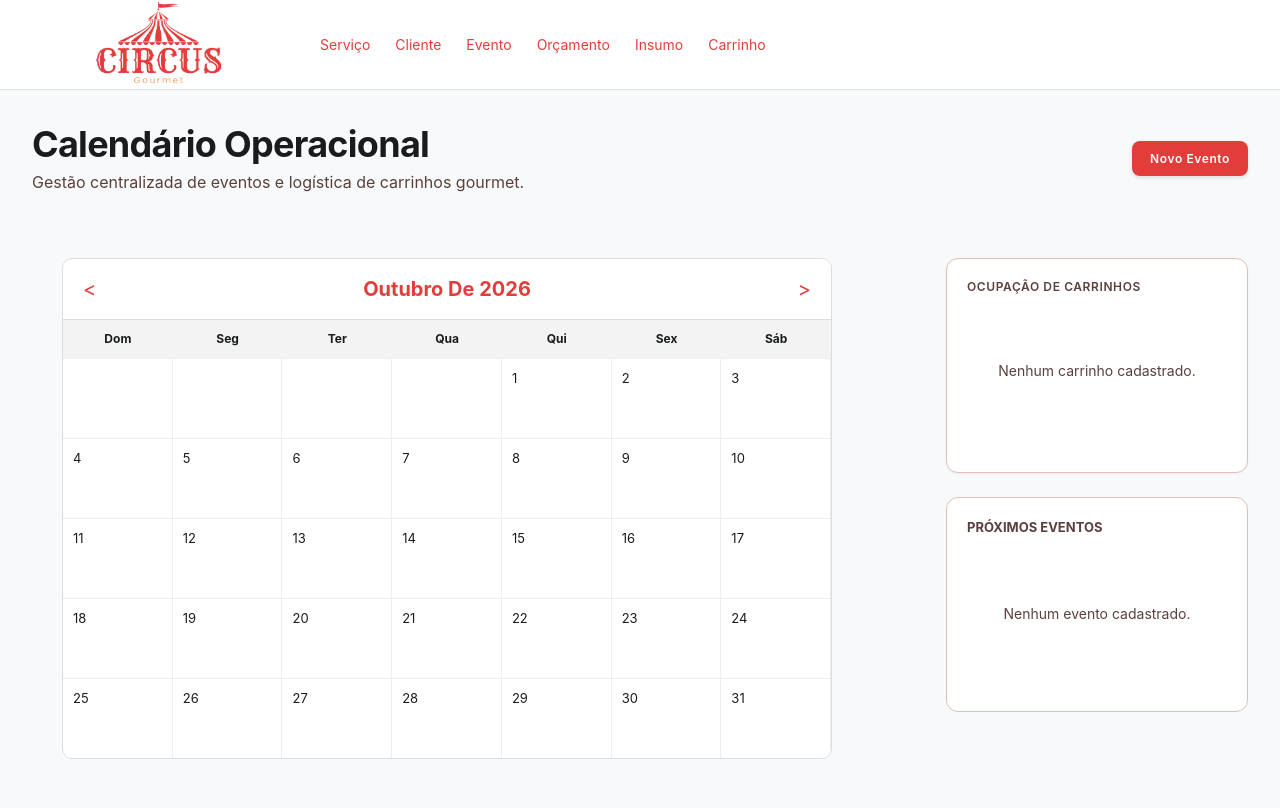
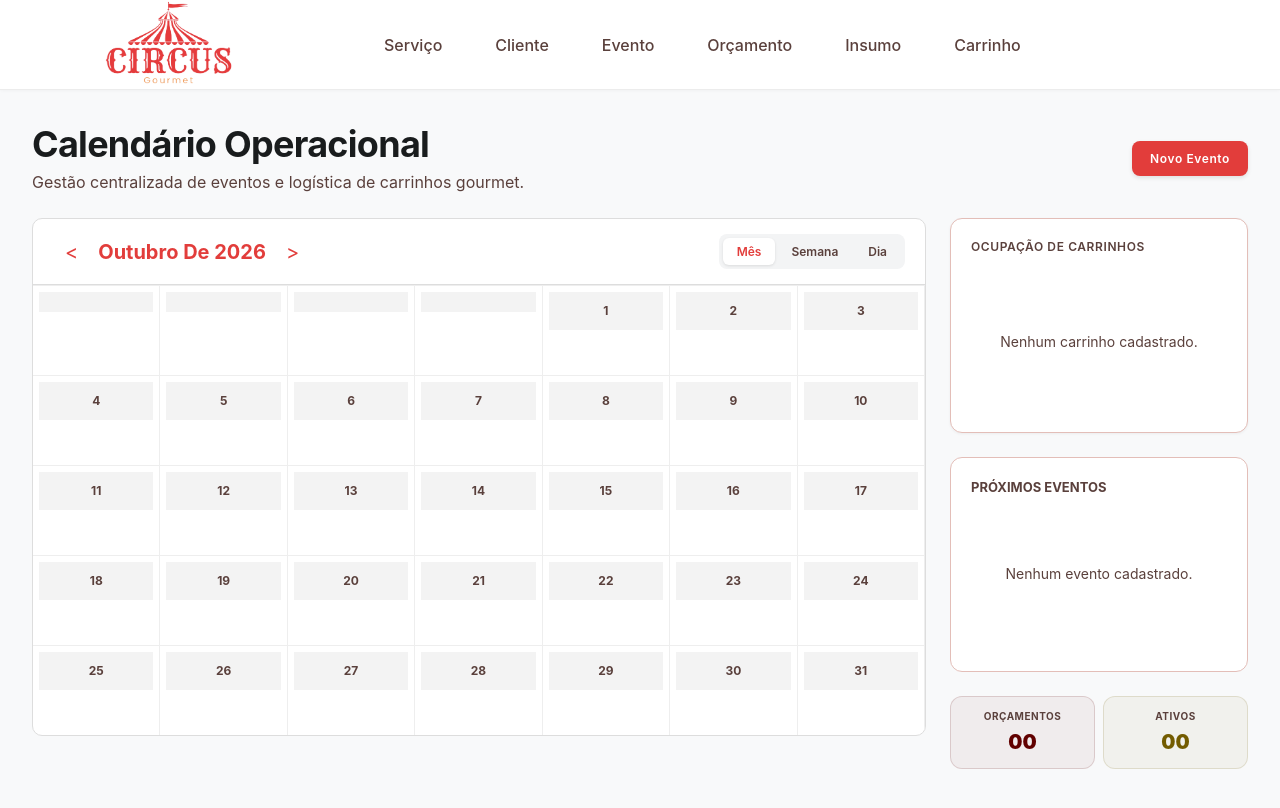
Before and after one commit to viniciusribtech/circusgourmet-projeto, a React app in the folder frontend/: page / in a window 1280 px wide. Shown: the top 808 px of the page. Built offline with nearby package versions, Linux system fonts and the light colour scheme; the HTML template or start-up script is replaced by a standard one.

Commit message:
feat: adiciona pills no calendário, estatísticas rápidas e ajustes de css

```diff
--- a/frontend/src/App.css
+++ /dev/null
@@ -1,86 +0,0 @@
-.navbar {
-    height: 60px;
-    display: flex;
-    align-items: center;
-    padding: 0 30px;
-    border-bottom: 1px solid #ddd;
-    background-color: white;
-}
-
-.logo {
-    margin: 0;
-    font-size: 20px;
-    color: #610000;
-}
-
-.nav-links {
-    display: flex;
-    gap: 25px;
-    margin-left: 40px;
-}
-
-.nav-links button {
-    border: none;
-    background: none;
-    color: #610000;
-    cursor: pointer;
-    font-size: 14px;
-}
-
-.nav-links button:hover {
-    color: #610000;
-}
-
-.calendar {
-    width: 65%;
-    margin: 40px 0 40px 30px;
-    background-color: white;
-    border: 1px solid #ddd;
-    border-radius: 10px;
-    overflow: hidden;
-}
-
-.calendar-header {
-    display: flex;
-    align-items: center;
-    justify-content: space-between;
-    padding: 15px 20px;
-    border-bottom: 1px solid #ddd;
-}
-
-.calendar-header h2 {
-    margin: 0;
-    font-size: 20px;
-    color: #610000;
-    text-transform: capitalize;
-}
-
-.calendar-header button {
-    border: none;
-    background: none;
-    color: #610000;
-    font-size: 20px;
-    cursor: pointer;
-}
-
-.week-days,
-.calendar-days {
-    display: grid;
-    grid-template-columns: repeat(7, 1fr);
-}
-
-.week-days span {
-    padding: 10px;
-    text-align: center;
-    font-weight: bold;
-    font-size: 12px;
-    background-color: #f3f3f3;
-}
-
-.calendar-days span {
-    min-height: 80px;
-    padding: 10px;
-    border-top: 1px solid #eee;
-    border-right: 1px solid #eee;
-    font-size: 13px;
-}
--- a/frontend/src/components/BarraNav/navbar.css
+++ b/frontend/src/components/BarraNav/navbar.css
@@ -1,10 +1,15 @@
 .navbar {
-    height: 90px;
+     height: 90px;
     display: flex;
     align-items: center;
-    padding: 0 30px;
-    border-bottom: 1px solid #ddd;
-    background-color: white;
+    gap: 40px;
+    padding: 0 40px;
+    border-bottom: 1px solid #ececec;
+    background-color: #ffffff;
+    box-shadow: 0 1px 3px rgba(0, 0, 0, 0.03);
+    position: sticky;
+    top: 0;
+    z-index: 100;
 }
 
 .logo {
@@ -24,16 +29,36 @@
 
 .nav-links {
     display: flex;
+    align-items: center;
     gap: 25px;
     margin-left: 40px;
 }
 
 .nav-links button {
-    border: none;
+     border: none;
     background: none;
-    color: #e23d3b;
+    color: #5a403c;
     cursor: pointer;
-    font-size: 14px;
+    font-size: 16px;
+    font-weight: 500;
+    padding: 8px 14px;
+    border-radius: 6px;
+    transition: all 0.2s ease;
+    font-family: inherit;
+    position: relative;
+}
+
+.nav-links button::after {
+    content: '';
+    position: absolute;
+    bottom: 2px;
+    left: 50%;
+    transform: translateX(-50%) scaleX(0);
+    width: 60%;
+    height: 2px;
+    background-color: #e23d3b;
+    border-radius: 2px;
+    transition: transform 0.2s ease;
 }
 
 .nav-links button:hover {
--- a/frontend/src/components/Calendario/calendar.css
+++ b/frontend/src/components/Calendario/calendar.css
@@ -1,18 +1,26 @@
 .calendar {
-    width: 85%;
-    margin: 40px 0 40px 30px;
+    width: 100%;
     background-color: white;
     border: 1px solid #ddd;
     border-radius: 10px;
     overflow: hidden;
 }
 
+/* ===== Cabeçalho ===== */
 .calendar-header {
     display: flex;
     align-items: center;
     justify-content: space-between;
     padding: 15px 20px;
     border-bottom: 1px solid #ddd;
+    gap: 12px;
+    flex-wrap: wrap;
+}
+
+.calendar-header-esquerda {
+    display: flex;
+    align-items: center;
+    gap: 8px;
 }
 
 .calendar-header h2 {
@@ -28,8 +36,47 @@
     color: #e23d3b;
     font-size: 20px;
     cursor: pointer;
+    padding: 4px 12px;
+    border-radius: 6px;
+    transition: background-color 0.2s;
 }
 
+.calendar-header button:hover {
+    background-color: #f3f3f3;
+}
+
+/* ===== Segmented control (Mês / Semana / Dia) ===== */
+.segmented-control {
+    display: inline-flex;
+    background-color: #f3f4f5;
+    border-radius: 8px;
+    padding: 4px;
+    gap: 2px;
+}
+
+.segmented-control button {
+    padding: 6px 14px;
+    border: none;
+    background: none;
+    border-radius: 6px;
+    font-size: 12px;
+    font-weight: 600;
+    color: #5a403c;
+    cursor: pointer;
+    transition: all 0.2s;
+}
+
+.segmented-control button:hover {
+    color: #191c1d;
+}
+
+.segmented-control button.ativo {
+    background-color: white;
+    color: #e23d3b;
+    box-shadow: 0 1px 3px rgba(0, 0, 0, 0.1);
+}
+
+/* ===== Grid de dias ===== */
 .week-days,
 .calendar-days {
     display: grid;
@@ -42,12 +89,54 @@
     font-weight: bold;
     font-size: 12px;
     background-color: #f3f3f3;
+    color: #5a403c;
 }
 
-.calendar-days span {
-    min-height: 80px;
-    padding: 10px;
+.calendar-cell {
+    min-height: 90px;
+    padding: 6px;
     border-top: 1px solid #eee;
     border-right: 1px solid #eee;
     font-size: 13px;
+    display: flex;
+    flex-direction: column;
+    gap: 4px;
+    overflow: hidden;
 }
+
+.numero-dia {
+    font-weight: 600;
+    color: #191c1d;
+}
+
+/* ===== Pills de evento ===== */
+.pill-evento {
+    font-size: 10px;
+    line-height: 1.2;
+    font-weight: 600;
+    padding: 3px 6px;
+    border-radius: 4px;
+    border-left: 3px solid;
+    white-space: nowrap;
+    overflow: hidden;
+    text-overflow: ellipsis;
+    cursor: pointer;
+}
+
+.pill-evento.corporativo {
+    background-color: rgba(226, 61, 59, 0.15);
+    color: #e23d3b;
+    border-color: #e23d3b;
+}
+
+.pill-evento.casamento {
+    background-color: #ffe088;
+    color: #735c00;
+    border-color: #735c00;
+}
+
+.pill-evento.tech {
+    background-color: #e4e4cc;
+    color: #2c2e1d;
+    border-color: #2c2e1d;
+}
--- a/frontend/src/components/Calendario/calendar.jsx
+++ b/frontend/src/components/Calendario/calendar.jsx
@@ -1,8 +1,9 @@
 import { useState } from 'react';
 import './calendar.css';
 
-function Calendar() {
+function Calendar({eventos= []}) {
     const [dataAtual, setDataAtual] = useState(new Date());
+    const [visualizacao, setVisualizacao] = useState('mes');
 
     const ano = dataAtual.getFullYear();
     const mes = dataAtual.getMonth();
@@ -35,43 +36,75 @@ function Calendar() {
         year: 'numeric'
     });
 
+    function eventosDoDia(dia) {
+        if (!dia) return [];
+
+        return eventos.filter((evento) => {
+            const dataEvento = new Date(evento.data);
+
+            return (
+                dataEvento.getFullYear() === ano &&
+                dataEvento.getMonth() === mes &&
+                dataEvento.getDate() === dia
+            );
+        });
+    }
+
+
     return (
         <div className="calendar">
+            <div className="calendar-header">
+               <div className="calendar-header-esquerda">
+                    <button onClick={mesAnterior}> &lt; </button>
+                    <h2>{nomeMes}</h2>
+                    <button onClick={proximoMes}> &gt;</button>
+                </div>
 
-            <div className="calendar-header">
 
-                <button onClick={mesAnterior}>
-                    &lt;
-                </button>
-
-                <h2>{nomeMes}</h2>
-
-                <button onClick={proximoMes}>
-                    &gt;
-                </button>
-
+            <div className="segmented-control">
+                    <button
+                        className={visualizacao === 'mes' ? 'ativo' : ''}
+                        onClick={() => setVisualizacao('mes')}
+                    >
+                        Mês
+                    </button>
+                    <button
+                        className={visualizacao === 'semana' ? 'ativo' : ''}
+                        onClick={() => setVisualizacao('semana')}
+                    >
+                        Semana
+                    </button>
+                    <button
+                        className={visualizacao === 'dia' ? 'ativo' : ''}
+                        onClick={() => setVisualizacao('dia')}
+                    >
+                        Dia
+                    </button>
+                </div>
             </div>
 
+
             <div className="week-days">
-                <span>Dom</span>
-                <span>Seg</span>
-                <span>Ter</span>
-                <span>Qua</span>
-                <span>Qui</span>
-                <span>Sex</span>
-                <span>Sáb</span>
+               {dias.map((dia, index) => {
+                    const eventosDia = eventosDoDia(dia);
+
+                    return (
+                        <div key={index} className="calendar-cell">
+                            <span className="numero-dia">{dia}</span>
+
+                            {eventosDia.map((evento, i) => (
+                                <div
+                                    key={i}
+                                    className={`pill-evento ${evento.categoria || 'corporativo'}`}
+                                    title={evento.titulo}
+                                >
+                                    {evento.titulo}
+                                </div>
+                            ))}
+                        </div>
+                    );
+                })}
             </div>
-
-            <div className="calendar-days">
-
-                {dias.map((dia, index) => (
-                    <span key={index}>
-                        {dia}
-                    </span>
-                ))}
-
-            </div>
-
         </div>
     );
 }
--- /dev/null
+++ b/frontend/src/components/EstatisticasRapidas/estatisticasRapidas.css
@@ -0,0 +1,40 @@
+.estatisticas-rapidas {
+    display: grid;
+    grid-template-columns: 1fr 1fr;
+    gap: 8px;
+}
+
+.card-estatistica {
+    text-align: center;
+    padding: 12px 8px;
+    border-radius: 12px;
+}
+
+.card-estatistica.primaria {
+    background-color: rgba(97, 0, 0, 0.05);
+    border: 1px solid rgba(97, 0, 0, 0.15);
+}
+
+.card-estatistica.secundaria {
+    background-color: rgba(115, 92, 0, 0.05);
+    border: 1px solid rgba(115, 92, 0, 0.15);
+}
+
+.rotulo {
+    font-size: 10px;
+    text-transform: uppercase;
+    font-weight: 700;
+    letter-spacing: 0.05em;
+    color: #5a403c;
+    margin: 0;
+}
+
+.valor {
+    font-size: 20px;
+    line-height: 28px;
+    font-weight: 900;
+    margin: 4px 0 0 0;
+}
+
+.card-estatistica.primaria .valor    { color: #610000; }
+.card-estatistica.secundaria .valor  { color: #735c00; }
--- /dev/null
+++ b/frontend/src/components/EstatisticasRapidas/estatisticasRapidas.jsx
@@ -0,0 +1,19 @@
+import './estatisticasRapidas.css';
+
+function EstatisticasRapidas({ orcamentos = 0, ativos = 0 }) {
+    return (
+        <div className="estatisticas-rapidas">
+            <div className="card-estatistica primaria">
+                <p className="rotulo">Orçamentos</p>
+                <p className="valor">{String(orcamentos).padStart(2, '0')}</p>
+            </div>
+
+            <div className="card-estatistica secundaria">
+                <p className="rotulo">Ativos</p>
+                <p className="valor">{String(ativos).padStart(2, '0')}</p>
+            </div>
+        </div>
+    );
+}
+
+export default EstatisticasRapidas;
--- a/frontend/src/components/OcupacaoCarrinhos/ocupacaoCarrinhos.css
+++ b/frontend/src/components/OcupacaoCarrinhos/ocupacaoCarrinhos.css
@@ -6,6 +6,8 @@
     padding: 20px;
     box-shadow: 0 1px 3px rgba(0, 0, 0, 0.05);
     box-sizing: border-box;
+    display: flex;
+    flex-direction: column;
 }
 
 .titulo-secao {
@@ -19,14 +21,14 @@
 }
 
 .mensagem-vazia {
+    flex: 1;
+    display: flex;
+    align-items: center;
+    justify-content: center;
+    margin: 0;
     font-size: 14px;
     color: #5a403c;
     text-align: center;
-    padding: 24px 0;
-    margin: 0;
-
-    position: relative;
-    top: 25px;
 }
 
 .lista-ocupacao {
@@ -58,7 +60,7 @@
     font-weight: 700;
 }
 
-.contador.primaria    { color: #610000; }
+.contador.primaria    { color: #e23d3b; }
 .contador.secundaria  { color: #735c00; }
 .contador.terciaria   { color: #2c2e1d; }
 
@@ -76,6 +78,6 @@
     transition: width 0.3s ease;
 }
 
-.barra-preenchida.primaria    { background-color: #610000; }
+.barra-preenchida.primaria    { background-color: #e23d3b; }
 .barra-preenchida.secundaria  { background-color: #735c00; }
 .barra-preenchida.terciaria   { background-color: #2c2e1d; }
--- a/frontend/src/components/ProximoEvento/proximoEvento.css
+++ b/frontend/src/components/ProximoEvento/proximoEvento.css
@@ -23,6 +23,17 @@
     top: 45px;
 }
 
+.mensagem-vazia {
+    flex: 1;
+    display: flex;
+    align-items: center;
+    justify-content: center;
+    margin: 0;
+    font-size: 14px;
+    color: #5a403c;
+    text-align: center;
+}
+
 .evento {
     display: flex;
     flex-direction: column;
--- a/frontend/src/components/ProximoEvento/proximoEvento.jsx
+++ b/frontend/src/components/ProximoEvento/proximoEvento.jsx
@@ -8,7 +8,7 @@ function ProximoEvento({ eventos }) {
             <h3>PRÓXIMOS EVENTOS</h3>
 
             {eventos.length === 0 ? (
-                <p>Nenhum evento cadastrado.</p>
+                <p className="mensagem-vazia">Nenhum evento cadastrado.</p>
             ) : (
                 eventos.slice(0, 3).map((evento, index) => (
                     <div className="evento" key={index}>
--- a/frontend/src/pages/Home/home.css
+++ b/frontend/src/pages/Home/home.css
@@ -1,8 +1,3 @@
-.pagina {
-    min-height: 100vh;
-    background-color: #f8f9fa;
-}
-
 .conteudo-principal {
     max-width: 1440px;
     margin: 0 auto;
@@ -20,7 +15,31 @@
 .grid-principal {
     display: grid;
     grid-template-columns: 1fr;
-    gap: 8px;
+    gap: 24px;
+    align-items: start;
+}
+
+@media (min-width: 1024px) {
+    .grid-principal {
+        grid-template-columns: 9fr 3fr;
+    }.conteudo-principal {
+    max-width: 1440px;
+    margin: 0 auto;
+    padding: 32px;
+}
+
+.linha-titulo {
+    display: flex;
+    justify-content: space-between;
+    align-items: center;
+    gap: 16px;
+    margin-bottom: 24px;
+}
+
+.grid-principal {
+    display: grid;
+    grid-template-columns: 1fr;
+    gap: 24px;
     align-items: start;
 }
 
@@ -38,5 +57,17 @@
     display: flex;
     flex-direction: column;
     gap: 24px;
-    margin-top: 40px;
+
 }
+}
+
+.coluna-calendario {
+    min-width: 0;
+}
+
+.coluna-lateral {
+    display: flex;
+    flex-direction: column;
+    gap: 24px;
+
+}
--- a/frontend/src/pages/Home/home.jsx
+++ b/frontend/src/pages/Home/home.jsx
@@ -4,8 +4,13 @@ import CabecalhoPagina from "../../components/CabecalhoPagina/cabecalhoPagina.js
 import Botao from "../../components/Botao/botao.jsx";
 import OcupacaoCarrinhos from "../../components/OcupacaoCarrinhos/ocupacaoCarrinhos.jsx";
 import ProximoEvento from "../../components/ProximoEvento/proximoEvento.jsx";
+import EstatisticasRapidas from "../../components/EstatisticasRapidas/estatisticasRapidas.jsx"
 
 import "./home.css";
+
+
+
+
 
 function Home() {
   return (
@@ -24,11 +29,12 @@ function Home() {
 
         <div className="grid-principal">
           <div className="coluna-calendario">
-            <Calendar />
+            <Calendar eventos={[]} />
           </div>
           <div className="coluna-lateral">
             <OcupacaoCarrinhos carrinhos={[]} />
             <ProximoEvento eventos ={[]} />
+            <EstatisticasRapidas orcamentos={[]} ativos={[]} />
           </div>
         </div>
       </div>
```
